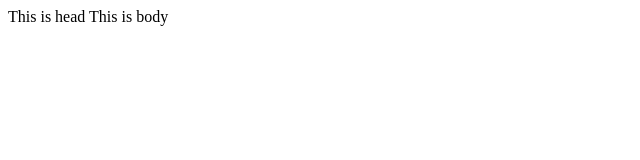
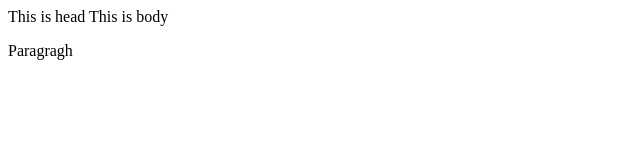
Before and after one commit to NikkiSm/rsschool-cv, a plain HTML site: page index.html in a window 1280 px wide. Shown: the full height of the page, 0-640 px from the left. Drawn offline with Linux system fonts and the light colour scheme.

Commit message:
docs:extra changes in index

```diff
--- a/index.html
+++ b/index.html
@@ -1,6 +1,10 @@
 <html lang="en">
     <head>
+        <title>Title</title>
         This is head
     </head>
-    <body> This is body</body>
+    <body> This is body
+        <p>Paragragh</p>
+    </body>
+
 </html>
```
